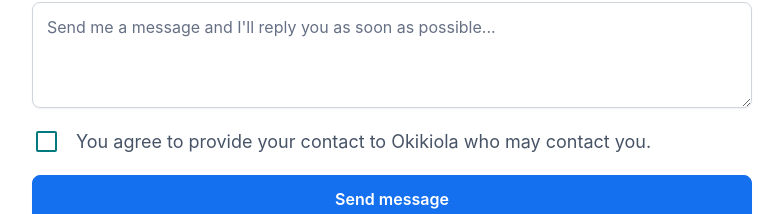
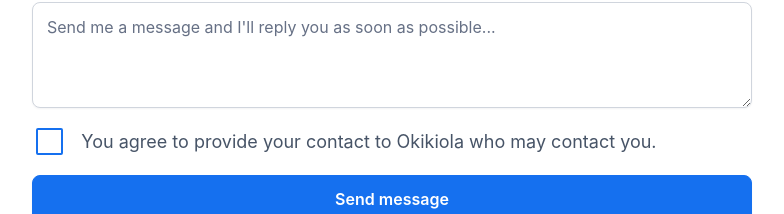
Before and after one commit to okikiola94/Hng1, a React (Create React App) app: page /contact in a window 1280 px wide. Shown: the part 474-688 px from the top of the page, without its empty margins (248-1032 px from the left). Built offline with nearby package versions, Linux system fonts and the light colour scheme.

Commit message:
feat: Update checkbox background color

```diff
--- a/src/components/checkbox/checkbox.css
+++ b/src/components/checkbox/checkbox.css
@@ -27,17 +27,17 @@
     -webkit-appearance: none;
     appearance: none;
     /* creating a custom design */
-    width: 1.6em;
-    height: 1.6em;
+    width: 2em;
+    height: 2em;
     border-radius: 0.15em;
     margin-right: 0.5em;
-    border: 0.15em solid #007a7e;
+    border: 0.15em solid #1570EF;
     outline: none;
     cursor: pointer;
   }
 
   input.checked {
-    background-color: #007a7e;
+    background-color: #1570EF;
     position: relative;
   }
 
@@ -73,5 +73,5 @@
   }
 
   .checkbox-wrapper input[type="checkbox"]:focus {
-    box-shadow: 0 0 20px #007a7e;
+    box-shadow: 0 0 20px #1570EF;
   }
```
